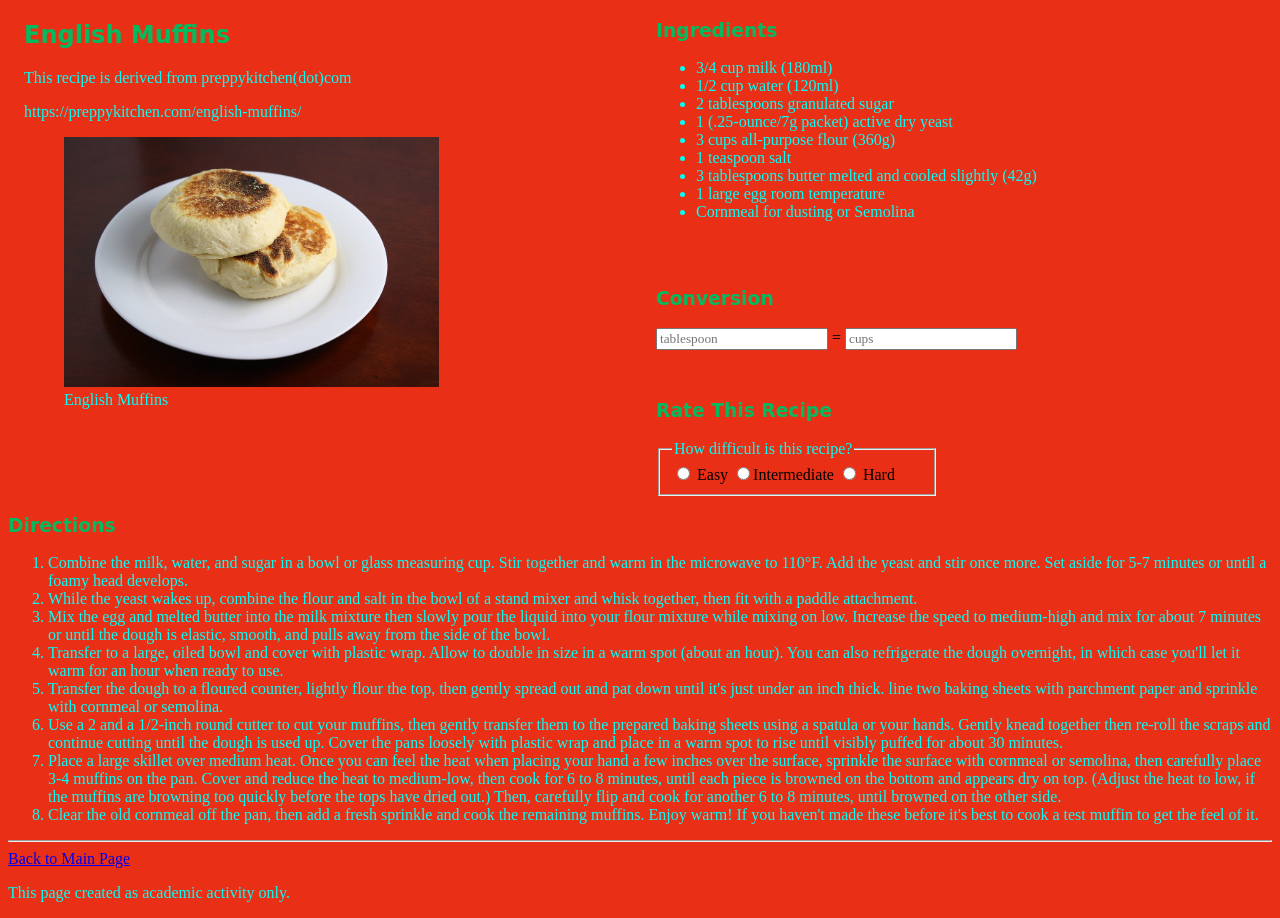
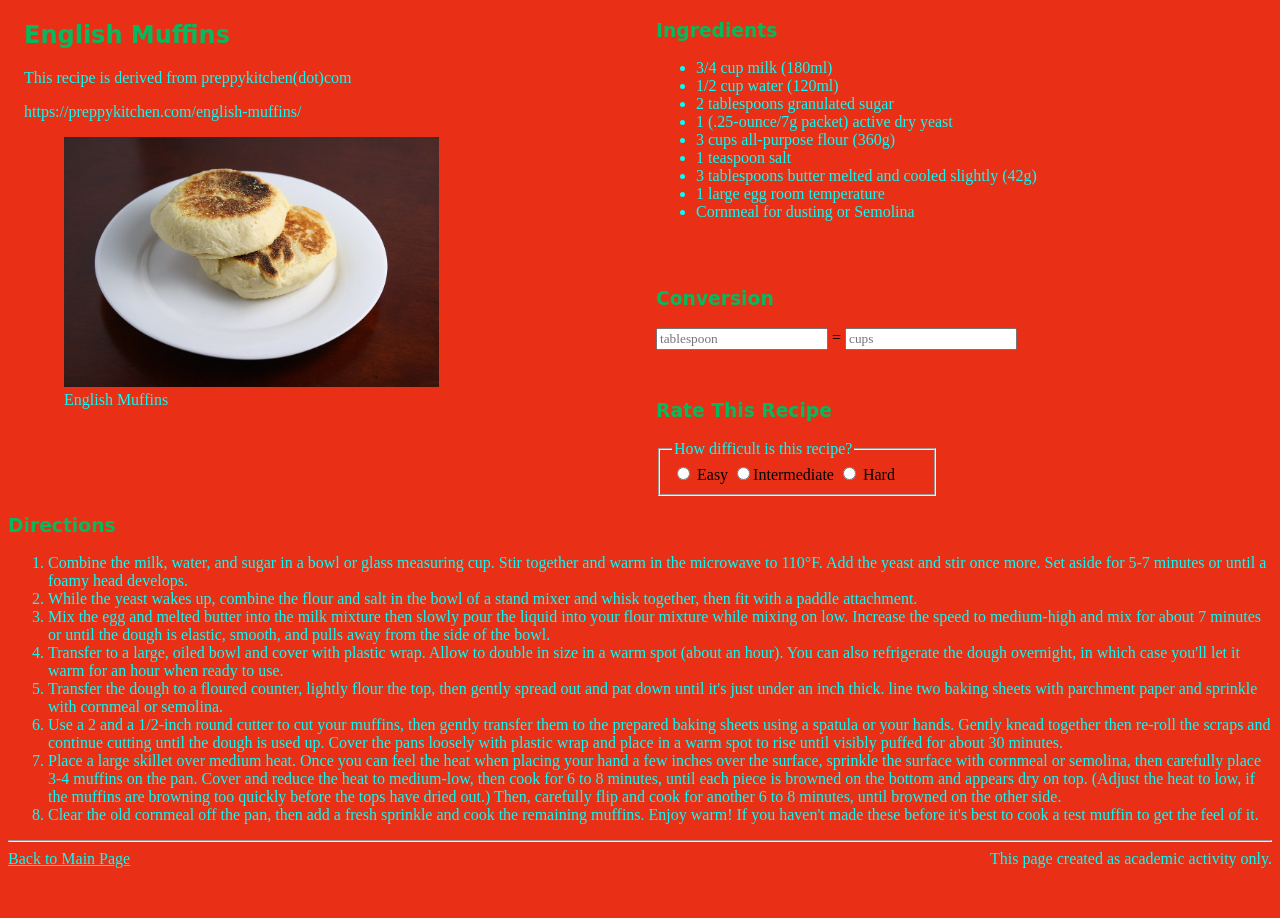
Before and after one commit to FoolsWhimsy/CodingAssignment4-A_New_Hope, a plain HTML site: page html/recipe2max.html in a window 1280 px wide. Shown: the part 79-997 px from the top of the page. After the commit the page ends 955 px from the top, so only its background shows below. Drawn offline with Linux system fonts and the light colour scheme; a web font is replaced by a local one.

Commit message:
Add footer styles to styles2.css
Added footer styles for layout and text alignment.

```diff
--- a/css/styles2.css
+++ b/css/styles2.css
@@ -10,7 +10,7 @@ h2, h3 {
     color:rgb(4, 186, 95);
 }
 
-p, li,figure, figcaption, legend {
+a,p, li,figure, figcaption, legend {
 	font-family: 'Italiana', serif;
     color: #02fff7;
 
@@ -45,3 +45,13 @@ input, textarea, select, button {
   flex: 0 0 auto;
 
 }
+
+.footer-content {
+    display: flex;
+    justify-content: space-between;
+    align-items: center;
+}
+
+.footer-content p {
+    margin: 0;
+}
```
